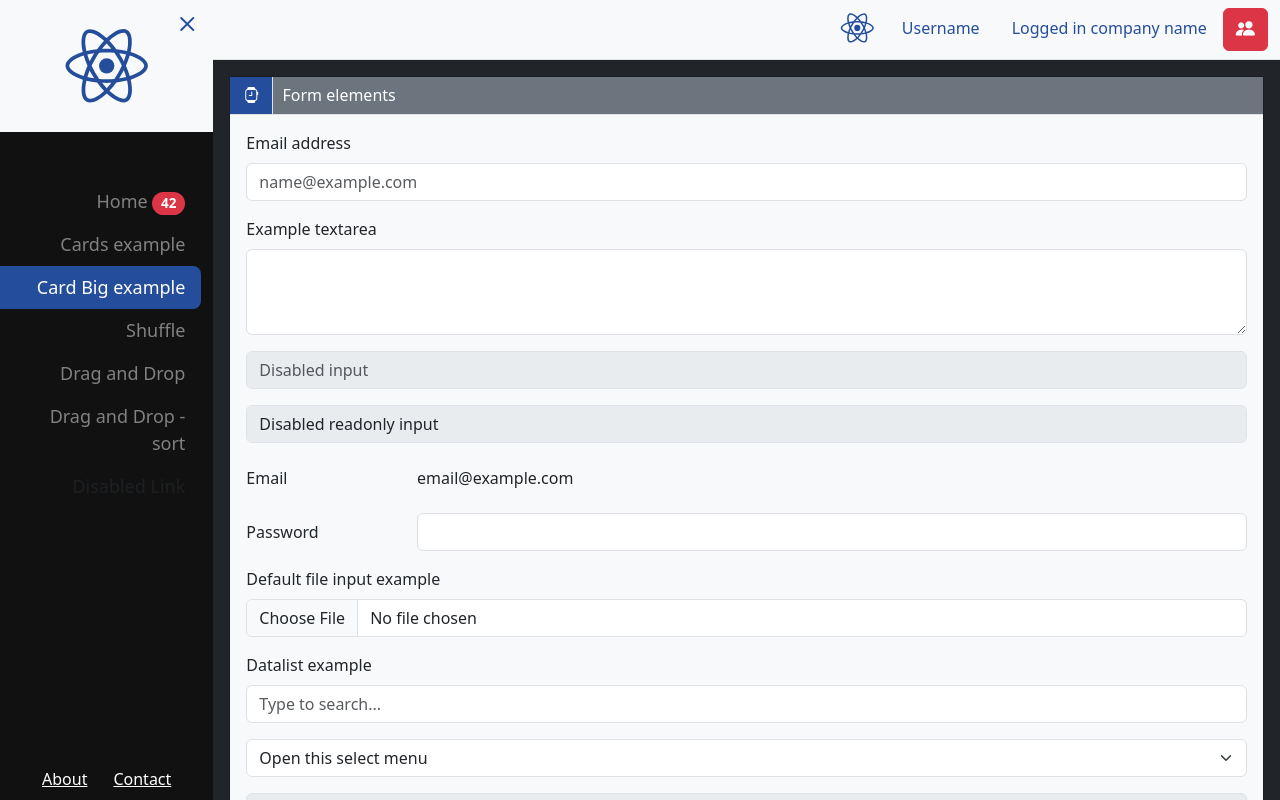
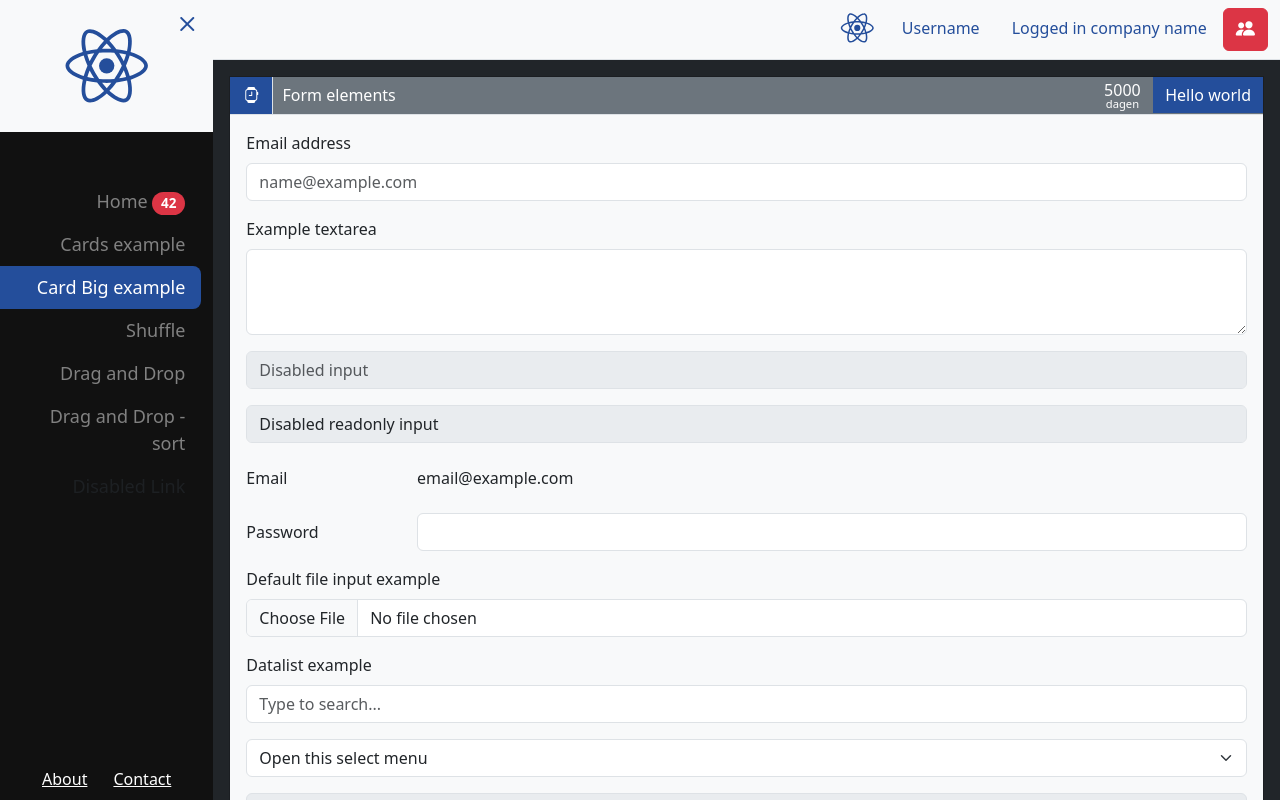
Before and after one commit to botenbreuk/react-playground, a React (Create React App) app: page /cards/big in a window 1280 px wide. Shown: the top 800 px of the page. Built offline with nearby package versions, Linux system fonts and the light colour scheme.

Commit message:
Added more components to a card panel

```diff
--- a/src/app/Cards/CardPanel.tsx
+++ b/src/app/Cards/CardPanel.tsx
@@ -1,5 +1,6 @@
 import { ReactNode } from 'react';
 import {
+  Button,
   Card,
   CardBody,
   CardFooter,
@@ -97,6 +98,15 @@ export default function CardPanel(props: Props) {
         >
           <span>{title}</span>
         </CardTitle>
+        <div className="duration">
+          <div className="time">5000</div>
+          <div className="time-type">dagen</div>
+        </div>
+        <div className="right-component">
+          <Button color="primary" className="rounded-0">
+            Hello world
+          </Button>
+        </div>
         {editClick && (
           <CardButton type="pencil-fill" color="white" onClick={editClick} />
         )}
--- a/src/app/Cards/styles/_card.scss
+++ b/src/app/Cards/styles/_card.scss
@@ -35,7 +35,6 @@
   & > .card-header {
     display: flex;
     flex-direction: row;
-    justify-content: space-between;
     align-items: center;
     padding: 0;
     margin: 0;
@@ -59,10 +58,46 @@
       width: 100%;
       margin: 0;
       padding: 0 0.6rem;
+      flex-grow: 2;
 
       & span {
         white-space: nowrap;
         overflow: hidden;
+        text-overflow: ellipsis;
+      }
+    }
+
+    & .duration {
+      display: inline-flex;
+      flex-flow: row wrap;
+      padding: 0 0.2rem;
+      margin: 0;
+      text-align: center;
+
+      & > .time {
+        padding-top: 0.5rem;
+        width: 100%;
+        line-height: 0.6rem;
+      }
+
+      & > .time-type {
+        width: 100%;
+        height: 20%;
+        font-size: 0.7rem;
+      }
+    }
+
+    & .right-component {
+      width: fit-content;
+      display: inline-flex;
+      justify-content: end;
+      flex-grow: 1;
+      flex-shrink: 0;
+
+      & > * {
+        height: fit-content;
+        border: 0;
+        margin: 0;
         text-overflow: ellipsis;
       }
     }
```
